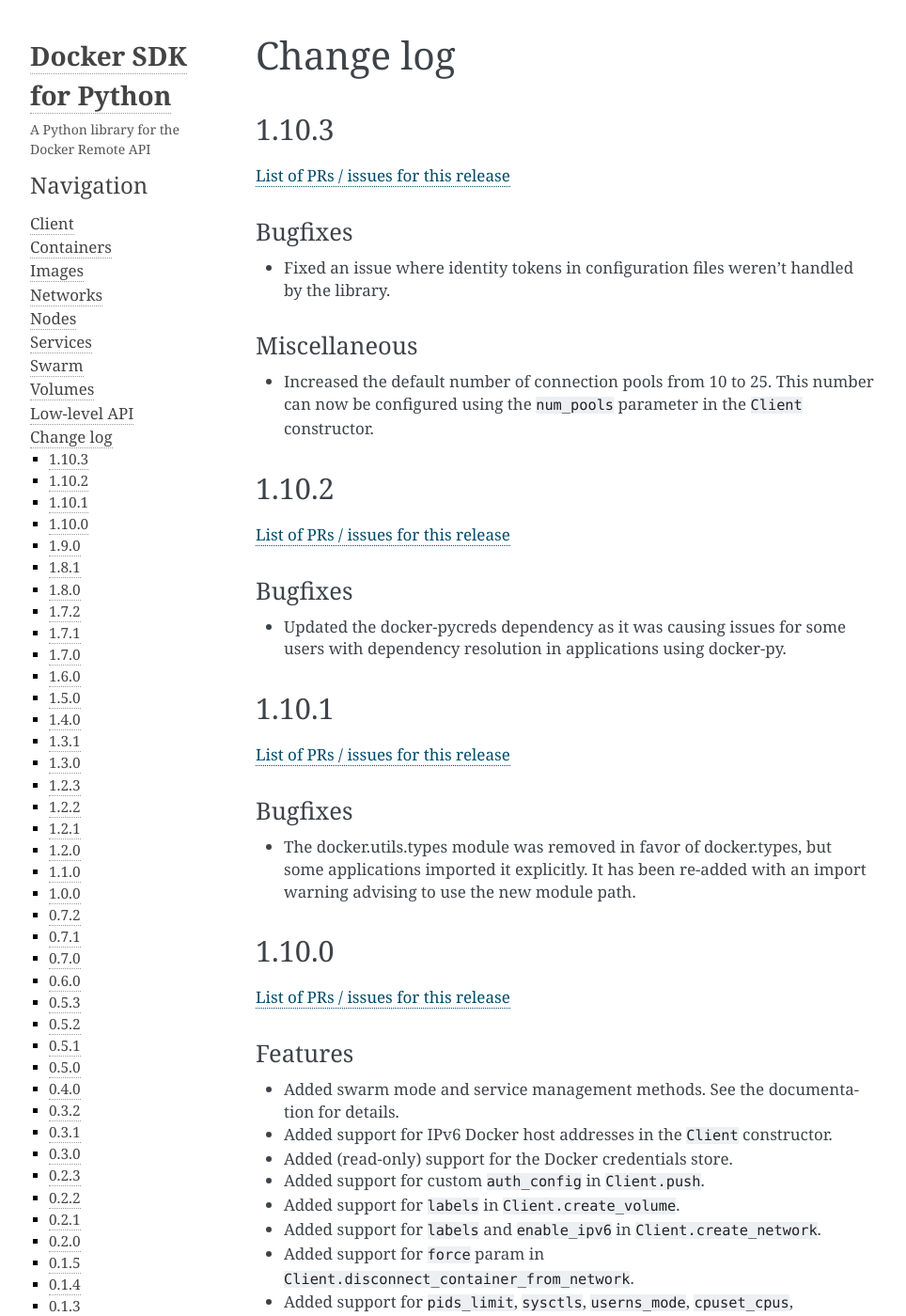
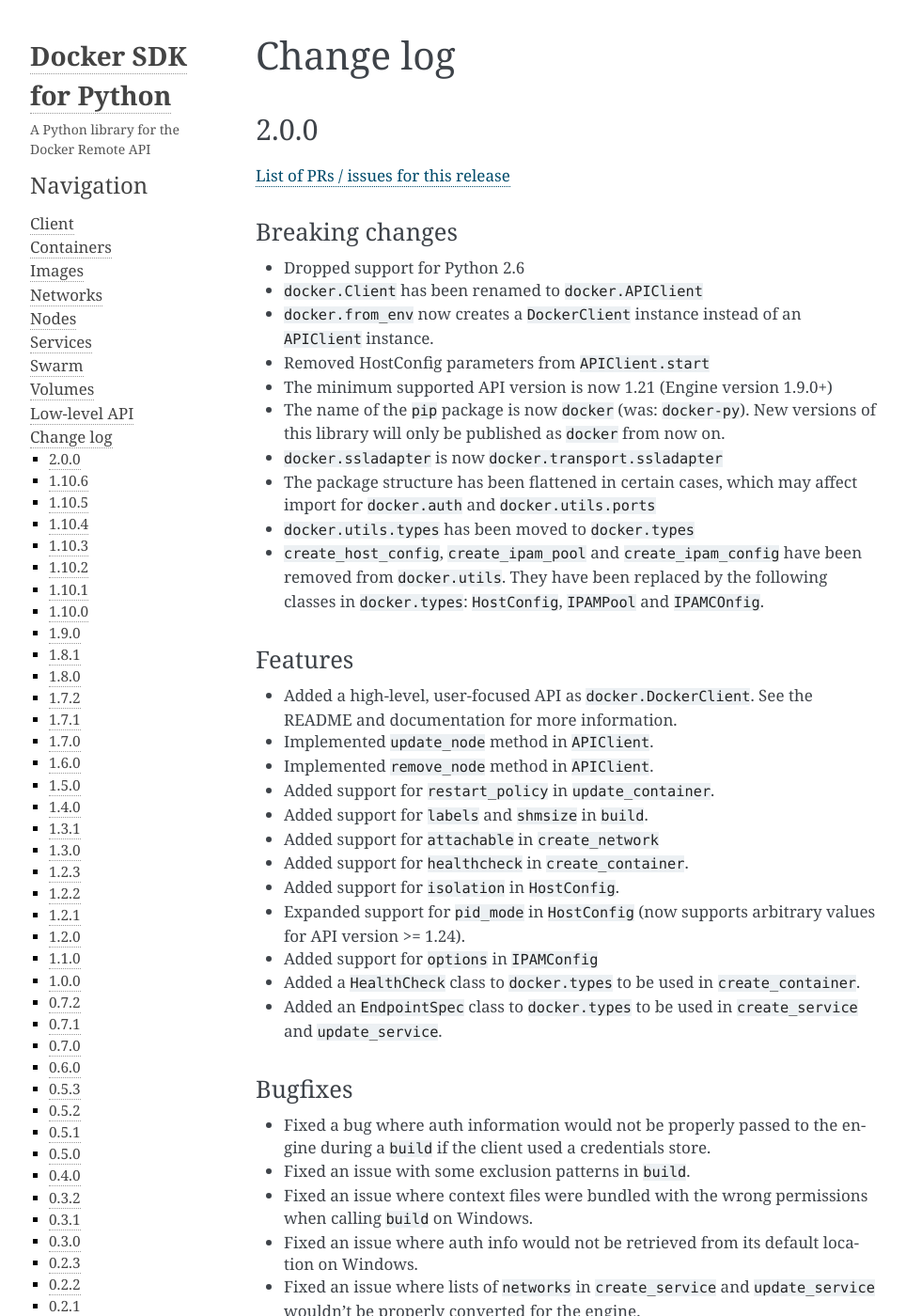
Before and after one commit to docker/docker-py, a Sphinx documentation site: the page built from docs/change-log.md, in a window 1280 px wide and 1400 px high. Shown: the whole window at 94% size, without its empty margins (148-1112 px from the left). Built offline with Sphinx 7.4.7, drawn with Linux system fonts in a browser that asks for light colours; pages that are not in the unit, such as notebooks, are missing from menus; some of the changed text lies outside the part shown.

Commit message:
Bump version and update Changelog
Signed-off-by: Joffrey F <joffrey@docker.com>

```diff
--- a/docker/version.py
+++ b/docker/version.py
@@ -1,2 +1,2 @@
-version = "2.0.0-dev"
+version = "2.0.0"
 version_info = tuple([int(d) for d in version.split("-")[0].split(".")])
--- a/docs/change-log.md
+++ b/docs/change-log.md
@@ -1,5 +1,124 @@
 Change log
 ==========
+
+
+2.0.0
+-----
+
+[List of PRs / issues for this release](https://github.com/docker/docker-py/milestone/22?closed=1)
+
+### Breaking changes
+
+* Dropped support for Python 2.6
+* `docker.Client` has been renamed to `docker.APIClient`
+* `docker.from_env` now creates a `DockerClient` instance instead of an
+  `APIClient` instance.
+* Removed HostConfig parameters from `APIClient.start`
+* The minimum supported API version is now 1.21 (Engine version 1.9.0+)
+* The name of the `pip` package is now `docker` (was: `docker-py`). New
+  versions of this library will only be published as `docker` from now on.
+* `docker.ssladapter` is now `docker.transport.ssladapter`
+* The package structure has been flattened in certain cases, which may affect
+  import for `docker.auth` and `docker.utils.ports`
+* `docker.utils.types` has been moved to `docker.types`
+* `create_host_config`, `create_ipam_pool` and `create_ipam_config` have been
+  removed from `docker.utils`. They have been replaced by the following classes
+  in `docker.types`: `HostConfig`, `IPAMPool` and `IPAMCOnfig`.
+
+### Features
+
+* Added a high-level, user-focused API as `docker.DockerClient`. See the
+  README and documentation for more information.
+* Implemented `update_node` method in `APIClient`.
+* Implemented `remove_node` method in `APIClient`.
+* Added support for `restart_policy` in `update_container`.
+* Added support for `labels` and `shmsize` in `build`.
+* Added support for `attachable` in `create_network`
+* Added support for `healthcheck` in `create_container`.
+* Added support for `isolation` in `HostConfig`.
+* Expanded support for `pid_mode` in `HostConfig` (now supports arbitrary
+  values for API version >= 1.24).
+* Added support for `options` in `IPAMConfig`
+* Added a `HealthCheck` class to `docker.types` to be used in
+  `create_container`.
+* Added an `EndpointSpec` class to `docker.types` to be used in
+  `create_service` and `update_service`.
+
+
+### Bugfixes
+
+* Fixed a bug where auth information would not be properly passed to the engine
+  during a `build` if the client used a credentials store.
+* Fixed an issue with some exclusion patterns in `build`.
+* Fixed an issue where context files were bundled with the wrong permissions
+  when calling `build` on Windows.
+* Fixed an issue where auth info would not be retrieved from its default location
+  on Windows.
+* Fixed an issue where lists of `networks` in `create_service` and
+  `update_service` wouldn't be properly converted for the engine.
+* Fixed an issue where `endpoint_config` in `create_service` and
+  `update_service` would be ignored.
+* `endpoint_config` in `create_service` and `update_service` has been
+  deprecated in favor of `endpoint_spec`
+* Fixed a bug where `constraints` in a `TaskTemplate` object wouldn't be
+  properly converted for the engine.
+* Fixed an issue where providing a dictionary for `env` in `ContainerSpec`
+  would provoke an `APIError` when sent to the engine.
+* Fixed a bug where providing an `env_file` containing empty lines in
+  `create_container`would raise an exception.
+* Fixed a bug where `detach` was being ignored by `exec_start`.
+
+### Documentation
+
+* Documentation for classes and methods is now included alongside the code as
+  docstrings.
+
+1.10.6
+------
+
+[List of PRs / issues for this release](https://github.com/docker/docker-py/milestone/26?closed=1)
+
+### Bugfixes
+
+* Fixed an issue where setting a `NpipeSocket` instance to blocking mode would
+  put it in non-blocking mode and vice-versa.
+
+
+1.10.5
+------
+
+[List of PRs / issues for this release](https://github.com/docker/docker-py/milestone/25?closed=1)
+
+### Bugfixes
+
+* Fixed an issue where concurrent attempts to access to a named pipe by the
+  client would sometimes cause recoverable exceptions to be raised.
+
+
+1.10.4
+------
+
+[List of PRs / issues for this release](https://github.com/docker/docker-py/milestone/24?closed=1)
+
+### Bugfixes
+
+* Fixed an issue where `RestartPolicy.condition_types.ON_FAILURE` would yield
+  an invalid value.
+* Fixed an issue where the SSL connection adapter would receive an invalid
+  argument.
+* Fixed an issue that caused the Client to fail to reach API endpoints when
+  the provided `base_url` had a trailing slash.
+* Fixed a bug where some `environment` values in `create_container`
+  containing unicode characters would raise an encoding error.
+* Fixed a number of issues tied with named pipe transport on Windows.
+* Fixed a bug where inclusion patterns in `.dockerignore` would cause some
+  excluded files to appear in the build context on Windows.
+
+### Miscellaneous
+
+* Adjusted version requirements for the `requests` library.
+* It is now possible to run the docker-py test suite on Windows.
+
 
 1.10.3
 ------
```
